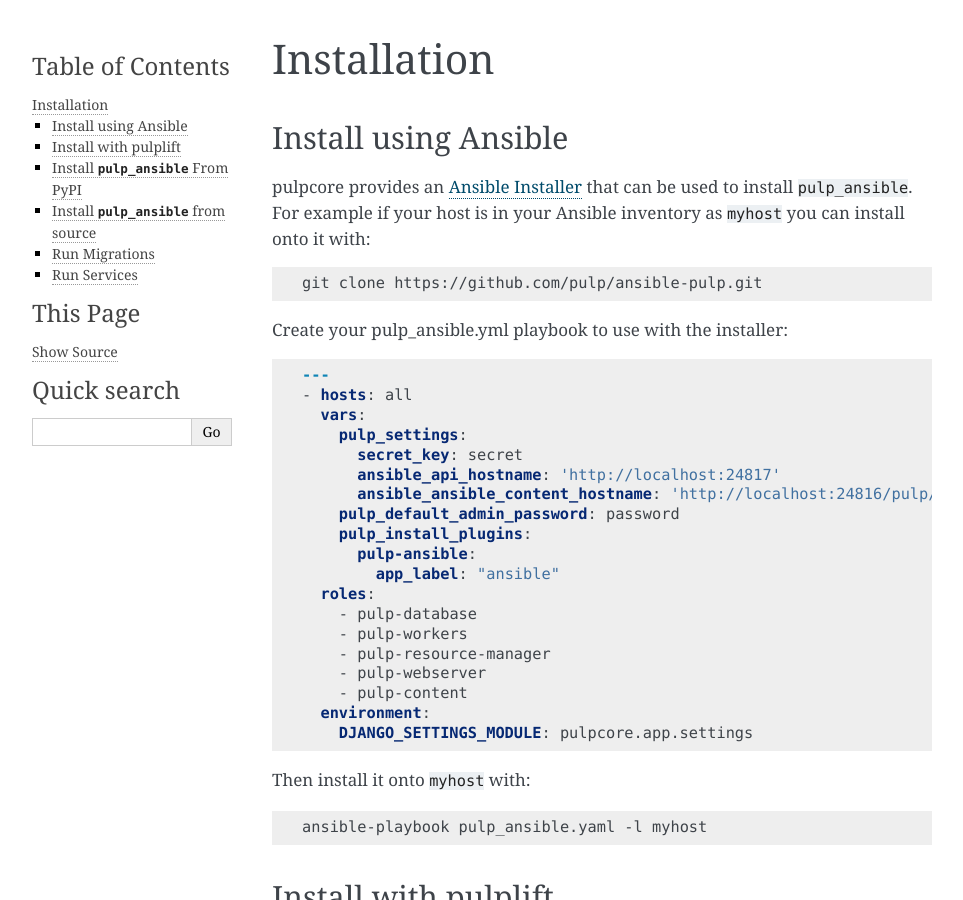
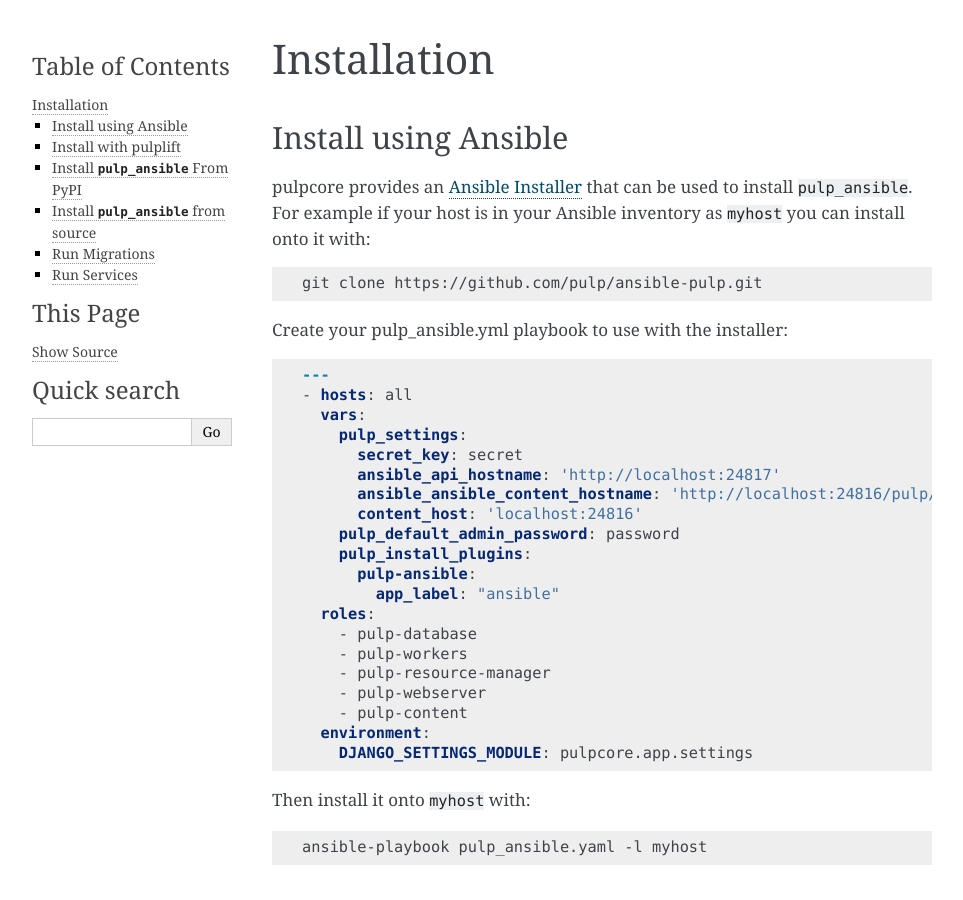
Before and after one commit to pulp/pulp_ansible, a Sphinx documentation site: the page built from docs/installation.rst, in a window 1280 px wide and 900 px high. Shown: the whole window, without its empty margins (148-1111 px from the left). Built offline with Sphinx 7.4.7, drawn with Linux system fonts in a browser that asks for light colours.

Commit message:
[noissue] Added content_host variable in pulp_ansible.yml

```diff
--- a/docs/installation.rst
+++ b/docs/installation.rst
@@ -23,6 +23,7 @@
          secret_key: secret
          ansible_api_hostname: 'http://localhost:24817'
          ansible_ansible_content_hostname: 'http://localhost:24816/pulp/content'
+         content_host: 'localhost:24816'
        pulp_default_admin_password: password
        pulp_install_plugins:
          pulp-ansible:
@@ -41,6 +42,7 @@
 .. code-block:: bash
 
     ansible-playbook pulp_ansible.yaml -l myhost
+
 
 
 Install with pulplift
```
